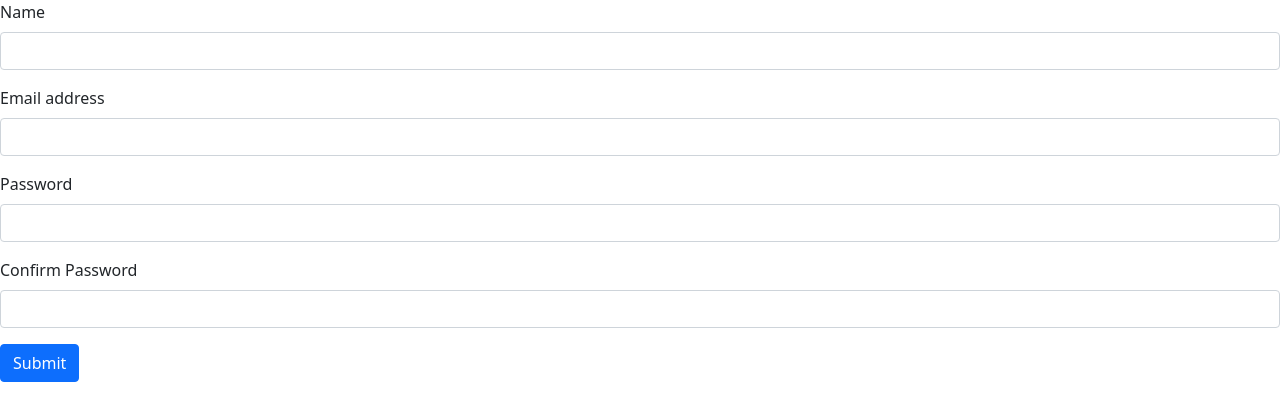
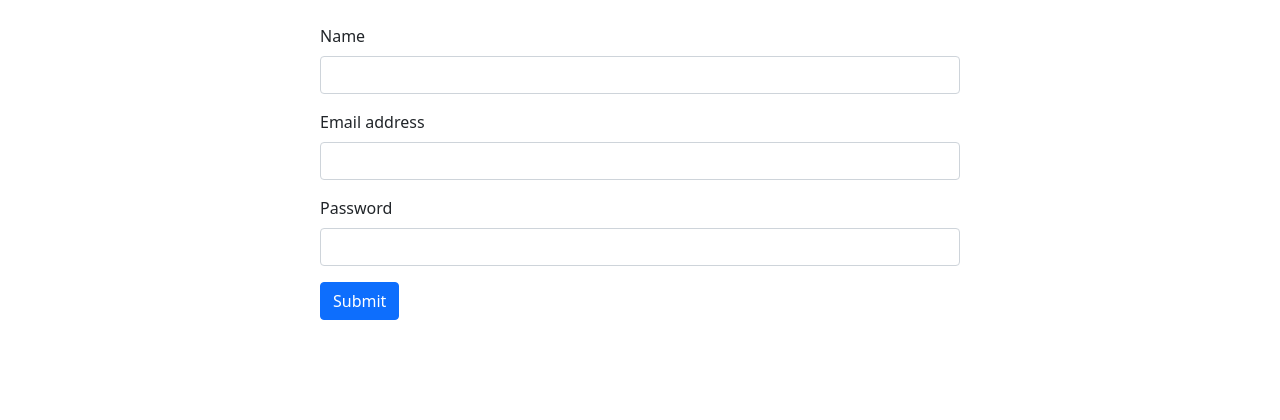
Before and after one commit to michoti/react-ecommerce, a React (Create React App) app: page /register in a window 1280 px wide. Shown: the top 420 px of the page. Built offline with nearby package versions, Linux system fonts and the light colour scheme.

Commit message:
modifiedfrontend>auth

```diff
--- a/package.json
+++ b/package.json
@@ -6,6 +6,7 @@
     "@testing-library/jest-dom": "^5.16.4",
     "@testing-library/react": "^13.3.0",
     "@testing-library/user-event": "^13.5.0",
+    "axios": "^0.27.2",
     "react": "^18.2.0",
     "react-dom": "^18.2.0",
     "react-router-dom": "^6.3.0",
--- a/src/App.js
+++ b/src/App.js
@@ -1,9 +1,9 @@
 import React from "react";
 import {BrowserRouter as Router, Route, Routes} from 'react-router-dom';
-import Login from "./assets/frontend/auth/Login";
-import Register from "./assets/frontend/auth/Register";
 import Dashboard from "./components/admin/Dashboard";
 import Profile from "./components/admin/Profile";
+import Login from "./components/frontend/auth/Login";
+import Register from "./components/frontend/auth/Register";
 import MasterLayout from "./layouts/admin/MasterLayout";
 
 function App() {
--- a/src/assets/frontend/auth/Login.js
+++ /dev/null
@@ -1,26 +0,0 @@
-import React from 'react'
-
-const Login = () => {
-  return (
-    <>
-    <form>
-        <div className="mb-3">
-            <label for="exampleInputEmail1" className="form-label">Email address</label>
-            <input type="email" className="form-control" id="exampleInputEmail1" aria-describedby="emailHelp" />
-            <div id="emailHelp" className="form-text">We'll never share your email with anyone else.</div>
-        </div>
-        <div className="mb-3">
-            <label for="exampleInputPassword1" className="form-label">Password</label>
-            <input type="password" className="form-control" id="exampleInputPassword1" />
-        </div>
-        <div className="mb-3 form-check">
-            <input type="checkbox" className="form-check-input" id="exampleCheck1" />
-            <label className="form-check-label" for="exampleCheck1">Check me out</label>
-        </div>
-        <button type="submit" className="btn btn-primary">Submit</button>
-    </form>
-    </>
-  )
-}
-
-export default Login
--- a/src/assets/frontend/auth/Register.js
+++ /dev/null
@@ -1,29 +0,0 @@
-import React from 'react'
-
-const Register = () => {
-  return (
-        <>
-            <form>
-                <div className="mb-3">
-                    <label className="form-label">Name</label>
-                    <input type="text" name='name' className="form-control" id="exampleInputEmail1" aria-describedby="emailHelp" />
-                </div>
-                <div className="mb-3">
-                    <label className="form-label">Email address</label>
-                    <input type="email" name='email' className="form-control" id="exampleInputEmail1" aria-describedby="emailHelp" />
-                </div>
-                <div className="mb-3">
-                    <label className="form-label">Password</label>
-                    <input type="password" name='password' className="form-control" id="exampleInputPassword1" />
-                </div>
-                <div className="mb-3">
-                    <label className="form-label">Confirm Password</label>
-                    <input type="password" name='password_confirmation' className="form-control" id="exampleInputPassword1" />
-                </div>
-                <button type="submit" className="btn btn-primary">Submit</button>
-            </form>
-        </>
-  )
-}
-
-export default Register
--- /dev/null
+++ b/src/components/frontend/auth/Login.js
@@ -0,0 +1,25 @@
+import React from 'react'
+
+const Login = () => {
+  return (
+    <>
+     <div className='offset-lg-3 col-lg-6 my-4'>
+            <h2>Login</h2>
+            <form>
+                <div className="mb-3">
+                    <label for="exampleInputEmail1" className="form-label">Email address</label>
+                    <input type="email" name='email' className="form-control" id="exampleInputEmail1" aria-describedby="emailHelp" />
+                </div>
+                <div className="mb-3">
+                    <label for="exampleInputPassword1" className="form-label">Password</label>
+                    <input type="password" name='password' className="form-control" id="exampleInputPassword1" />
+                </div>
+                <button type="submit" className="btn btn-primary">Submit</button>
+            </form>
+     </div>
+
+    </>
+  )
+}
+
+export default Login
--- /dev/null
+++ b/src/components/frontend/auth/Register.js
@@ -0,0 +1,51 @@
+import { Axios } from 'axios';
+import React, { useState } from 'react'
+
+const Register = () => {
+    const [regInput, setReg] = useState({
+        name:'',
+        email:'',
+        password:''
+    });
+
+    const handleInput = (e) => {
+        e.persist();
+        setReg({...regInput, [e.target.name]: e.target.value});
+    };
+
+    const regSubmit = (e) => {
+        e.preventDefault();
+
+        const data = {
+            name     : regInput.name,
+            email    : regInput.email,
+            password : regInput.password,
+        };
+
+        Axios.post(`api`, data).then(res => console.log(res));
+    };
+
+  return (
+        <>
+        <div className='offset-lg-3 col-lg-6 my-4'>
+            <form onSubmit={regSubmit}>
+                <div className="mb-3">
+                    <label className="form-label">Name</label>
+                    <input type="text" name='name' onChange={handleInput} value={regInput.name} className="form-control" id="exampleInputEmail1" aria-describedby="emailHelp" />
+                </div>
+                <div className="mb-3">
+                    <label className="form-label">Email address</label>
+                    <input type="email" name='email' onChange={handleInput} value={regInput.email}  className="form-control" id="exampleInputEmail1" aria-describedby="emailHelp" />
+                </div>
+                <div className="mb-3">
+                    <label className="form-label">Password</label>
+                    <input type="password" name='password' onChange={handleInput} value={regInput.password}  className="form-control" id="exampleInputPassword1" />
+                </div>
+                <button type="submit" className="btn btn-primary">Submit</button>
+            </form>
+        </div>
+        </>
+  )
+}
+
+export default Register
```
Also changed, not shown: 1 other file (tests, documents, lock files or other folders).
